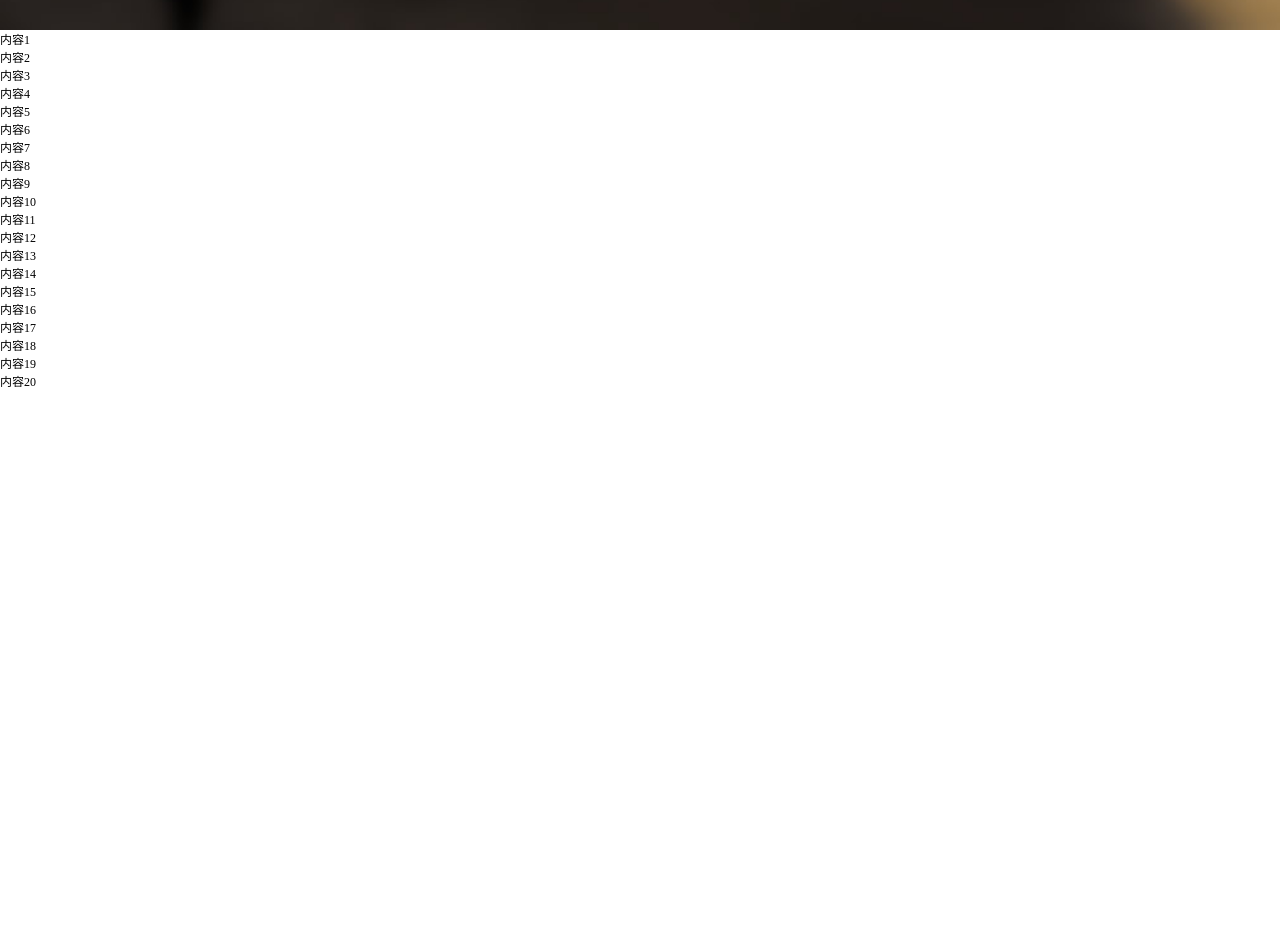
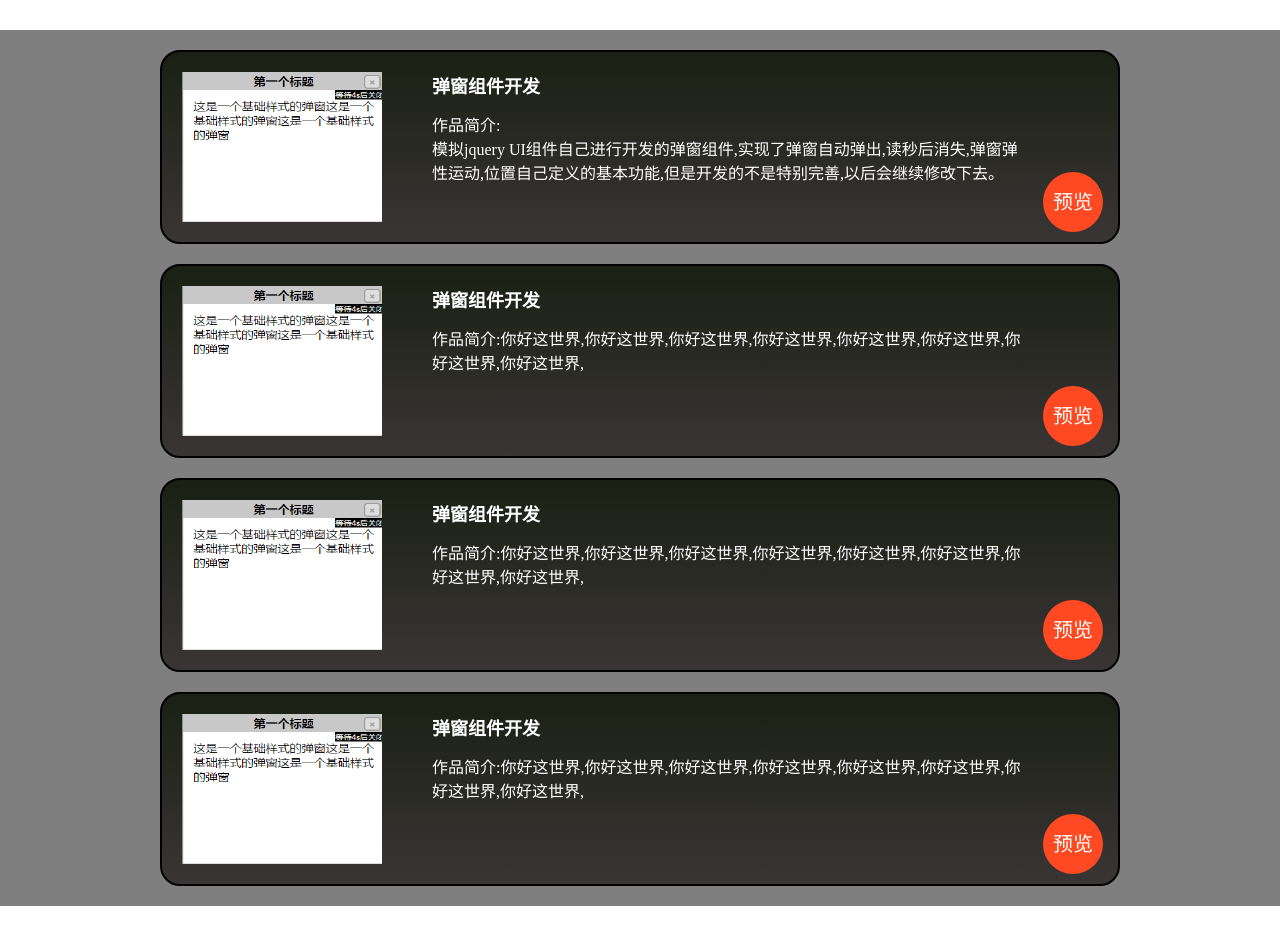
Before and after one commit to cleverTom/linkMHran.github.io, a plain HTML site: page index.html in a window 1280 px wide. Shown: the part 920-1864 px from the top of the page. After the commit the page ends 1826 px from the top, so only its background shows below. Drawn offline with Linux system fonts and the light colour scheme.

Commit message:
完善主页功能

```diff
--- a/css/index.less
+++ b/css/index.less
@@ -21,6 +21,11 @@ input{outline:none;}
   clear: both;
 }
 //头部导航
+html,body{
+  width:100%;
+  height:100%;
+  overflow: hidden;
+}
 header{
   #bgImg{
     width:100%;
@@ -89,6 +94,67 @@ header{
 #main{
   position: absolute;
   width:100%;
-  height:1200px;
-  background: #ffffff;
+  background:rgba(0,0,0,0.5);
+  overflow: auto;
+  #ul1{
+    width:960px;
+    margin:20px auto;
+    li{
+      position: relative;
+      width:916px;
+      height:150px;
+      padding:20px;
+      margin-bottom: 20px;
+      border:2px solid #000;
+      -webkit-border-radius:20px;
+      -moz-border-radius:20px;
+      border-radius:20px;
+      background: #1a2013;
+      background: -webkit-linear-gradient(top, #1a2013, #3a3535);
+      background: -moz-linear-gradient(top, #1a2013, #3a3535);
+      background: linear-gradient(top, #1a2013, #3a3535);
+      .title{
+        float: left;
+        width:600px;
+        height:150px;
+        padding-left: 50px;
+        h2{
+          height:30px;
+          line-height: 30px;
+          a{
+            color: #ffffff;
+            overflow: hidden;
+            white-space: nowrap;
+            text-overflow: ellipsis;
+          }
+        }
+        p{
+          margin-top:10px;
+          height: 110px;
+          width:100%;
+          overflow: hidden;
+          font-size: 16px;
+          color: #ffffff;
+        }
+      }
+      img{
+        float: left;
+        width: 200px;
+        height:150px;
+      }
+      .check{
+        position: absolute;
+        right: 15px;
+        bottom:10px;
+        width:60px;
+        height:60px;
+        text-align: center;
+        line-height: 60px;
+        background: #ff4923;
+        border-radius:50%;
+        font-size: 20px;
+        color: #fff;
+      }
+    }
+  }
 }
--- a/index.html
+++ b/index.html
@@ -11,7 +11,7 @@
 <!--[if lt IE 9]>
     <script src="js/html5shiv.js"></script>
 <![endif]-->
-<body style="height: 2000px;">
+<body>
 <header>
     <div id="bgImg">
         <!--<img src="img/home-bg.jpg" alt="">-->
@@ -26,27 +26,39 @@
     </div>
 </header>
 <article id="main">
-    <ul>
-        <li>内容1</li>
-        <li>内容2</li>
-        <li>内容3</li>
-        <li>内容4</li>
-        <li>内容5</li>
-        <li>内容6</li>
-        <li>内容7</li>
-        <li>内容8</li>
-        <li>内容9</li>
-        <li>内容10</li>
-        <li>内容11</li>
-        <li>内容12</li>
-        <li>内容13</li>
-        <li>内容14</li>
-        <li>内容15</li>
-        <li>内容16</li>
-        <li>内容17</li>
-        <li>内容18</li>
-        <li>内容19</li>
-        <li>内容20</li>
+    <ul id="ul1">
+        <li>
+            <img src="./img/dialog.png" alt="">
+            <div class="title">
+                <h2><a href="#" target="_blank">弹窗组件开发</a></h2>
+                <p>作品简介:<br>  模拟jquery UI组件自己进行开发的弹窗组件,实现了弹窗自动弹出,读秒后消失,弹窗弹性运动,位置自己定义的基本功能,但是开发的不是特别完善,以后会继续修改下去。</p>
+            </div>
+            <a class="check" target="_blank" href="#">预览</a>
+        </li>
+        <li>
+            <img src="./img/dialog.png" alt="">
+            <div class="title">
+                <h2><a href="#" target="_blank">弹窗组件开发</a></h2>
+                <p>作品简介:你好这世界,你好这世界,你好这世界,你好这世界,你好这世界,你好这世界,你好这世界,你好这世界,</p>
+            </div>
+            <a class="check" target="_blank" href="#">预览</a>
+        </li>
+        <li>
+            <img src="./img/dialog.png" alt="">
+            <div class="title">
+                <h2><a href="#" target="_blank">弹窗组件开发</a></h2>
+                <p>作品简介:你好这世界,你好这世界,你好这世界,你好这世界,你好这世界,你好这世界,你好这世界,你好这世界,</p>
+            </div>
+            <a class="check" target="_blank" href="#">预览</a>
+        </li>
+        <li>
+            <img src="./img/dialog.png" alt="">
+            <div class="title">
+                <h2><a href="#" target="_blank">弹窗组件开发</a></h2>
+                <p>作品简介:你好这世界,你好这世界,你好这世界,你好这世界,你好这世界,你好这世界,你好这世界,你好这世界,</p>
+            </div>
+            <a class="check" target="_blank" href="#">预览</a>
+        </li>
     </ul>
 </article>
 <footer>
--- a/js/index.js
+++ b/js/index.js
@@ -13,7 +13,10 @@ $(function(){
             oBtn.click(function(){
                 /*var oHeight=oBgImg.outerHeight();
                 $(window).scrollTop(oHeight);*/
-                oMain.animate({top:0},500);
+                oMain.animate({top:0},500,function(){
+                    oInfo.hide();
+                });
+                oMain.height($(window).outerHeight());
             });
         }
     )();
```
Also changed, not shown: css/index.css, img/dialog.png (added).
